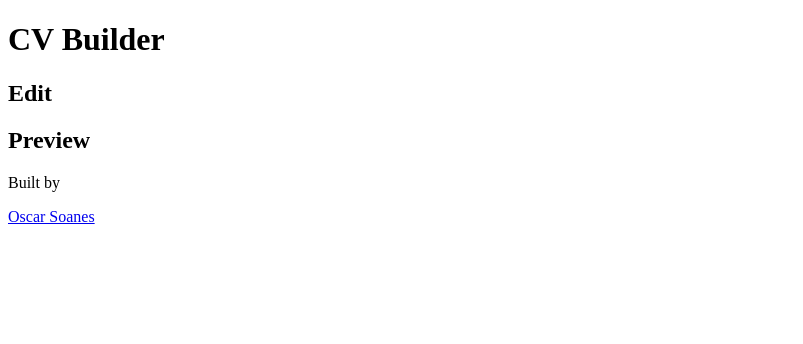
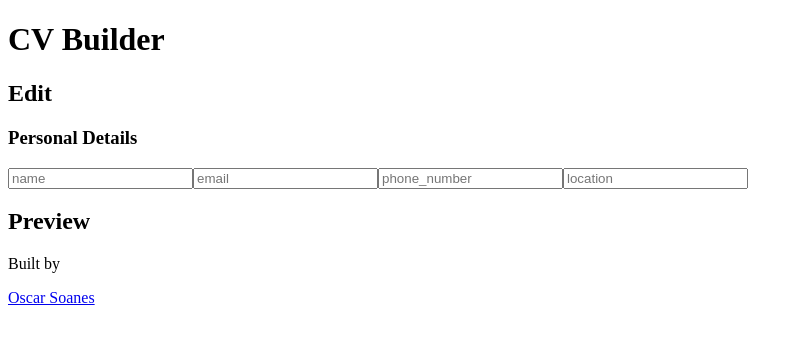
Before and after one commit to OscarSoanes/cv-project, a React (Create React App) app: page / in a window 1280 px wide. Shown: the top 344 px of the page, without its empty margins (0-803 px from the left). Built offline with nearby package versions, Linux system fonts and the light colour scheme.

Commit message:
Simple Edit panel, ability to change the name

```diff
--- /dev/null
+++ b/src/components/Edit.jsx
@@ -0,0 +1,18 @@
+import { Input } from "./Input";
+
+export function Edit({setName}) {
+    return (
+        <section>
+            <h2>Edit</h2>
+
+            <section>
+                <h3>Personal Details</h3>
+                <Input type="name" onChange={setName}></Input>
+                <Input type="email"></Input>
+                <Input type="phone_number"></Input>
+                <Input type="location"></Input>
+            </section>
+
+        </section>
+    )
+}
--- /dev/null
+++ b/src/components/Input.jsx
@@ -0,0 +1,7 @@
+export function Input({type, onChange}) {
+    return (
+        <>
+            <input type="text" id={type} placeholder={type} onChange={onChange}/>
+        </>
+    )
+}
--- a/src/components/Main.jsx
+++ b/src/components/Main.jsx
@@ -1,12 +1,21 @@
 import { useState } from "react";
 import defaultData from "../default.json";
+import { Edit } from "./Edit";
 
 export function Main() {
-    const [data, setData] = useState(defaultData)
+    const [data, setData] = useState(defaultData);
+
+    function setName(event) {
+        const toUpd = {...data};
+        toUpd.name = event.target.value;
+
+        setData(toUpd)
+        console.log(data);
+    }
 
     return (
         <main>
-            <h2>Edit</h2>
+            <Edit setName={setName}/>
             <h2>Preview</h2>
         </main>
     )
```
